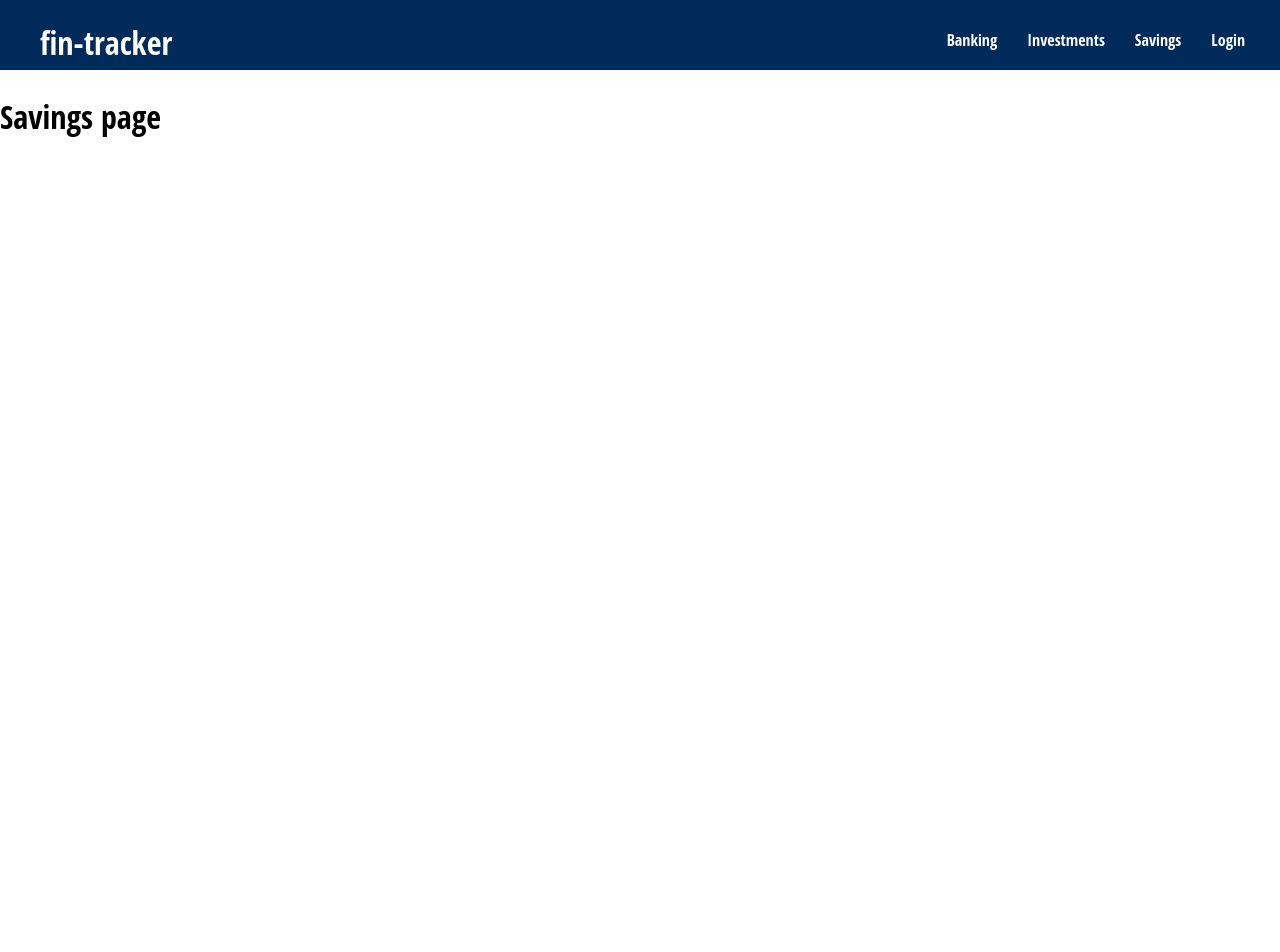
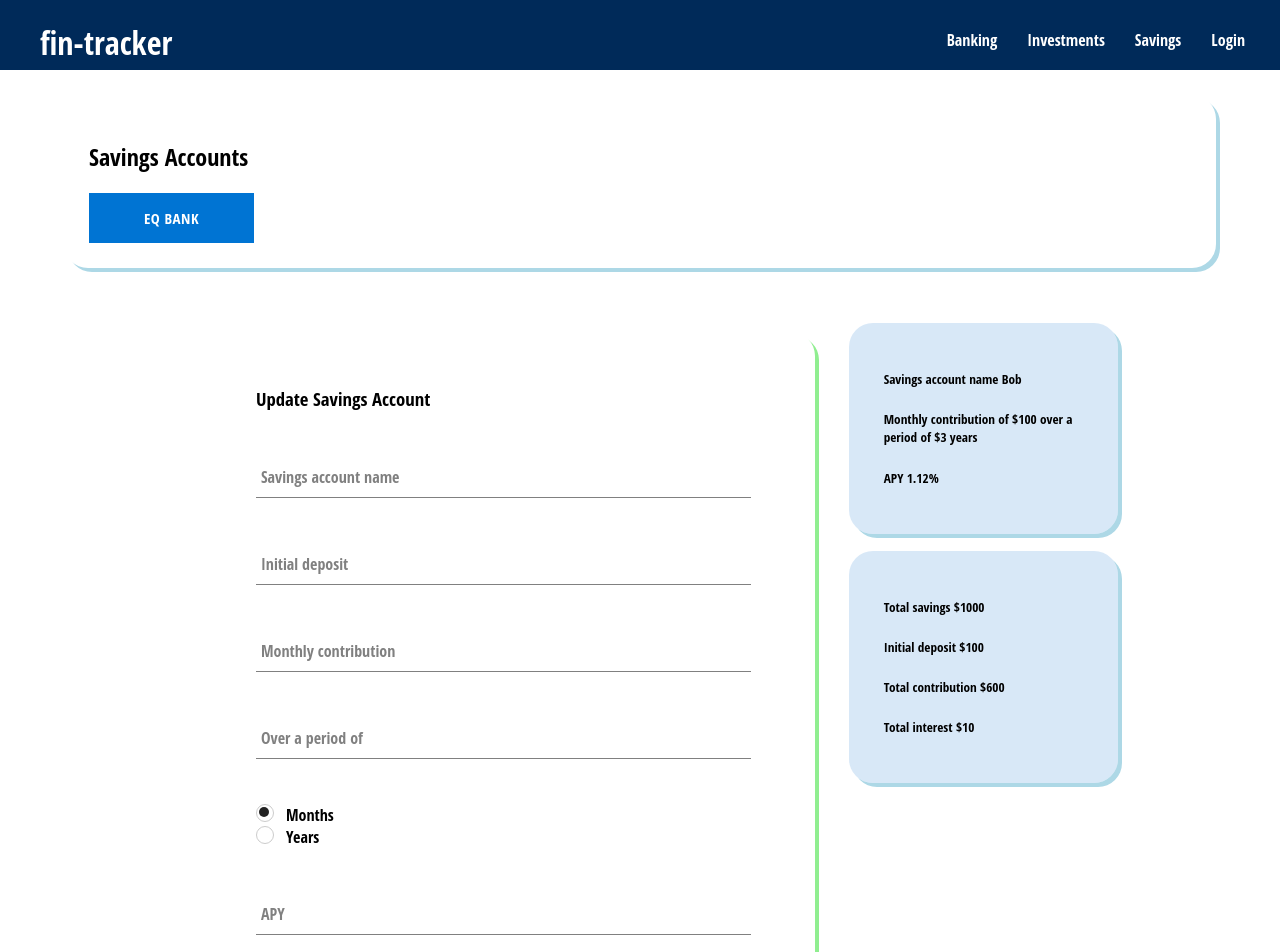
Before and after one commit to CreateJGN/finance-plan-Django-React-, a React (Create React App) app in the folder fin-tracker/: page /savings in a window 1280 px wide. Shown: the top 952 px of the page. Before the commit the page ends 800 px from the top, so only its background shows below. Built offline with nearby package versions, Linux system fonts and the light colour scheme; no server answers.

Commit message:
Adding savings

```diff
--- a/fin-tracker/src/components/finance-tracker-items/finance-tracker-items.component.jsx
+++ b/fin-tracker/src/components/finance-tracker-items/finance-tracker-items.component.jsx
@@ -13,7 +13,7 @@ const FinanceTrackerItems = ({ label, financeTrackerItemNames }) => {
   return (
     <div className="finance-tracker-item-container">
       <h2>{ label }</h2>
-      <FinanceTrackerItem name={`${financeTrackerItemNames}`}></FinanceTrackerItem>
+      <FinanceTrackerItem name={`${financeTrackerItemNames[0]}`}></FinanceTrackerItem>
 
       {
         label === "Bank Accounts" ?
--- a/fin-tracker/src/components/investments/investments.component.jsx
+++ b/fin-tracker/src/components/investments/investments.component.jsx
@@ -20,12 +20,12 @@ class Investments extends Component {
 
         <div className="investments-form-summary-container">
           <UpdateInvestmentForm></UpdateInvestmentForm>
+
           <div className="investment-info-summary">
             <InvestmentInfo></InvestmentInfo>
             <Summary></Summary>
           </div>
         </div>
-
       </div>
     );
   };
--- /dev/null
+++ b/fin-tracker/src/components/savings/account-info/account-info.component.jsx
@@ -0,0 +1,13 @@
+import "./account-info.styles.scss";
+
+const AccountInfo = () => {
+  return (
+    <div className="account-info-container">
+      <h5>{`Savings account name ${"Bob"}`}</h5>
+      <h5>{`Monthly contribution of $${100} over a period of $${3} ${"years"}`}</h5>
+      <h5>{`APY ${1.12}%`}</h5>
+    </div>
+  );
+};
+
+export default AccountInfo;
--- /dev/null
+++ b/fin-tracker/src/components/savings/account-info/account-info.styles.scss
@@ -0,0 +1,10 @@
+.account-info-container {
+  // background-color: rgb(157, 198, 236);
+  padding: 25px 25px 25px 35px;
+  background-color: rgb(157, 198, 236, 40%);
+  box-shadow: 4px 4px lightblue;
+  border-radius: 1.5rem;
+  margin: 5% 10% 0 10%;
+  // text-align: center;
+  height: 40%;
+}
--- /dev/null
+++ b/fin-tracker/src/components/savings/savings.component.jsx
@@ -0,0 +1,32 @@
+import React, { Component } from "react";
+import FinanceTrackerItems from "../finance-tracker-items/finance-tracker-items.component";
+
+import "./savings.styles.scss";
+import UpdateAccountForm from "./update-account-form/update-account-form.component";
+import AccountInfo from "./account-info/account-info.component";
+import Summary from "./summary/summary.component";
+
+const FINANCE_ITEM_TYPE = "Savings Accounts";
+
+const financeTrackerItemNames = [
+  "EQ Bank"
+]
+
+const Savings = () => {
+  return (
+    <div className="savings-acounts-container">
+      <FinanceTrackerItems label={ FINANCE_ITEM_TYPE } financeTrackerItemNames={ financeTrackerItemNames }></FinanceTrackerItems>
+
+      <div className="savings-accounts-form-summary-container">
+        <UpdateAccountForm></UpdateAccountForm>
+
+        <div className="savings-account-info-summary">
+          <AccountInfo></AccountInfo>
+          <Summary></Summary>
+        </div>
+      </div>
+    </div>
+  );
+};
+
+export default Savings;
--- /dev/null
+++ b/fin-tracker/src/components/savings/savings.styles.scss
@@ -0,0 +1,21 @@
+.savings-accounts-form-summary-container {
+  display: flex;
+  // flex-direction: column;
+  width: 100%;
+
+  h2 {
+    margin: 10px 0;
+  }
+
+  .buttons-container {
+    display: flex;
+    justify-content: space-between;
+    margin-top: 8%;
+  }
+
+  .savings-account-info-summary {
+    height: 30%;
+    margin-top: 3%;
+    margin-right: 10%;
+  }
+}
--- /dev/null
+++ b/fin-tracker/src/components/savings/summary/summary.component.jsx
@@ -0,0 +1,14 @@
+import "./summary.styles.scss";
+
+const Summary = () => {
+  return (
+    <div className="summary-container">
+      <h5>{`Total savings $${1000}`}</h5>
+      <h5>{`Initial deposit $${100}`}</h5>
+      <h5>{`Total contribution $${600}`}</h5>
+      <h5>{`Total interest $${10}`}</h5>
+    </div>
+  );
+};
+
+export default Summary;
--- /dev/null
+++ b/fin-tracker/src/components/savings/summary/summary.styles.scss
@@ -0,0 +1,10 @@
+.summary-container {
+  // background-color: rgb(157, 198, 236);
+  padding: 25px 25px 25px 35px;
+  background-color: rgb(157, 198, 236, 40%);
+  box-shadow: 4px 4px lightblue;
+  border-radius: 1.5rem;
+  margin: 5% 10% 0 10%;
+  // text-align: center;
+  height: 40%;
+}
--- /dev/null
+++ b/fin-tracker/src/components/savings/update-account-form/update-account-form.component.jsx
@@ -0,0 +1,80 @@
+import { useState } from "react";
+
+import "./update-account-form.styles.scss";
+
+import FormInput from "../../form-input/form-input.component";
+import Button from "../../button/button.component";
+
+const defaultFormFields = {
+  savingsAccountName: "",
+  initialDeposit: "",
+  monthlyContribution: "",
+  monthlyContributionPeriod: "",
+  monthlyContributionInterval: "",
+  apy: ""
+}
+
+const UpdateAccountForm = () => {
+  const [formFields, setFormFields] = useState(defaultFormFields);
+  const { savingsAccountName, initialDeposit, monthlyContribution,
+    monthlyContributionPeriod, monthlyContributionInterval, apy} = formFields;
+
+  const resetFormFields = () => {
+    setFormFields(defaultFormFields);
+  };
+
+  const handleSubmit = (event) => {
+    event.preventDefault();
+
+    console.log(event.target.value);
+  };
+
+  const handleChange = (event) => {
+    const { name, value } = event.target;
+
+    setFormFields({ [name]: value })
+  };
+
+  return (
+    <div className="update-savings-account-container">
+      <h3>Update Savings Account</h3>
+
+      <form onSubmit={ handleSubmit }>
+        <FormInput label="Savings account name" type="text" required onChange={ handleChange }
+                          name="savingsAccountName" value={ savingsAccountName }></FormInput>
+
+        <FormInput label="Initial deposit" type="text" required onChange={ handleChange }
+                          name="initialDeposit" value={ initialDeposit }></FormInput>
+
+        <FormInput label="Monthly contribution" type="text" required onChange={ handleChange }
+                          name="monthlyContribution" value={ monthlyContribution }></FormInput>
+
+        <FormInput label="Over a period of" type="text" required onChange={ handleChange }
+                          name="monthlyContributionPeriod" value={ monthlyContributionPeriod }></FormInput>
+
+        <div className="update-savings-account-contribution-at">
+          <label class="radio-contribution-at">
+            <input name="radio-contribution-at" type="radio" checked id="contributionAt1" value="Months"/>
+            <span>Months</span>
+          </label>
+
+          <label class="radio-contribution-at">
+            <input name="radio-contribution-at" type="radio" id="contributionAt2" value="Years"/>
+            <span>Years</span>
+          </label>
+        </div>
+
+        <FormInput label="APY" type="text" required onChange={ handleChange }
+                          name="apy" value={ apy }></FormInput>
+
+        <div className="buttons-container">
+          <Button type="submit">Update</Button>
+          <Button type="submit">Create</Button>
+          <Button type="submit">Close</Button>
+        </div>
+      </form>
+    </div>
+  );
+};
+
+export default UpdateAccountForm;
--- /dev/null
+++ b/fin-tracker/src/components/savings/update-account-form/update-account-form.styles.scss
@@ -0,0 +1,59 @@
+.update-savings-account-container {
+  padding: 35px 5% 35px 5%;
+  box-shadow: 4px 4px lightgreen;
+  border-radius: 1.5rem;
+  margin-top: 5%;
+  margin-left: 15%;
+  margin-bottom: 5%;
+}
+
+.radio-contribution-at {
+  display: block;
+  cursor: pointer;
+  user-select:none;
+  text-align: left;
+  &+.radio {
+    margin-top: 12px;
+  }
+
+  input {
+    display: none;
+    &+span {
+      display: inline-block;
+      position: relative;
+      padding-left: 30px;
+      &:before {
+        content: '';
+        display: block;
+        position: absolute;
+        top: 0px;
+        left: 0px;
+        border-radius: 50%;
+        margin-right: 5px;
+        width: 16px;
+        height: 16px;
+        border: 1px solid #ccc;
+        background: #fff;
+      }
+
+      &:after {
+        content: '';
+        display: block;
+        width: 10px;
+        height: 10px;
+        background: #222;
+        position: absolute;
+        border-radius: 50%;
+        top: 3px;
+        left: 3px;
+        opacity: 0;
+        transform: scale(0,0);
+        transition: all .2s cubic-bezier(0.64, 0.57, 0.67, 1.53);
+      }
+    }
+    &:checked+span:after {
+      opacity: 1;
+      transform: scale(1,1);
+    }
+  }
+}
--- a/fin-tracker/src/routes/savings/savings.components.jsx
+++ b/fin-tracker/src/routes/savings/savings.components.jsx
@@ -1,8 +1,9 @@
+import Savings from "../../components/savings/savings.component";
 import "./savings.styles.scss";
 
 const SavingsRoute = () => {
   return (
-    <h1>Savings page</h1>
+    <Savings></Savings>
   );
 };
 
```
